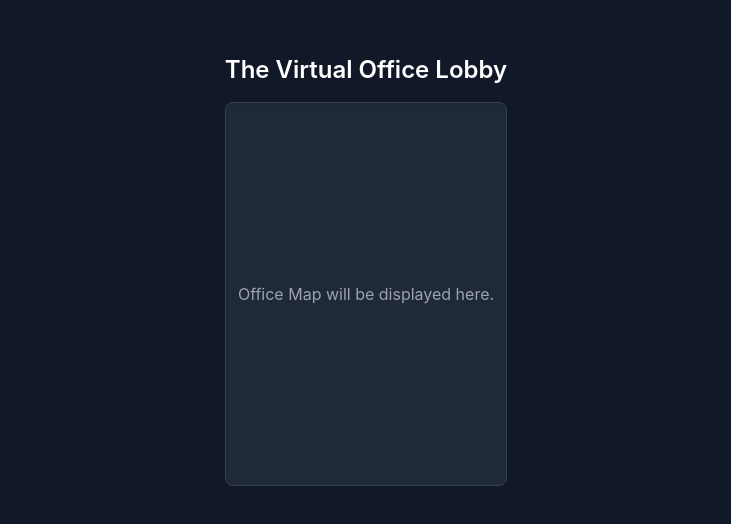
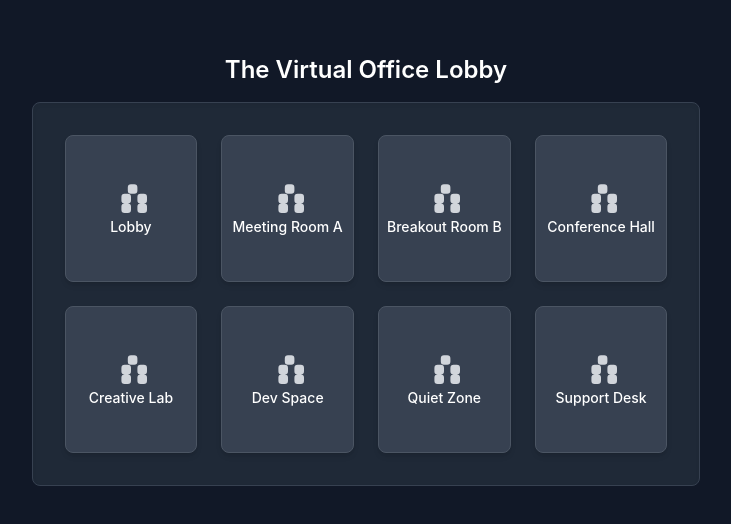
Before and after one commit to code-elixrs/online-virtual-workspace, a React (Vite) app: page / in a window 1280 px wide. Shown: the part 130-654 px from the top of the page, without its empty margins (274-1005 px from the left). Built offline with nearby package versions, Linux system fonts and the light colour scheme.

Commit message:
Task milestone 2.2

```diff
--- a/src/App.jsx
+++ b/src/App.jsx
@@ -1,21 +1,41 @@
 import React from 'react';
 import './index.css';
 
+// A simple component to represent a room on the map.
+// We'll use a placeholder icon for now.
+const Room = ({ name }) => {
+  return (
+    <div className="flex flex-col items-center justify-center p-2 bg-gray-700 text-white rounded-lg border border-gray-600 shadow-md">
+      <svg className="w-8 h-8 text-gray-300 mb-1" fill="currentColor" viewBox="0 0 20 20" xmlns="http://www.w3.org/2000/svg">
+        <path d="M10 2a2 2 0 00-2 2v2a2 2 0 002 2h2a2 2 0 002-2V4a2 2 0 00-2-2h-2zM4 10a2 2 0 012-2h2a2 2 0 012 2v2a2 2 0 01-2 2H6a2 2 0 01-2-2v-2zM14 10a2 2 0 012-2h2a2 2 0 012 2v2a2 2 0 01-2 2h-2a2 2 0 01-2-2v-2zM4 16a2 2 0 012-2h2a2 2 0 012 2v2a2 2 0 01-2 2H6a2 2 0 01-2-2v-2zM14 16a2 2 0 012-2h2a2 2 0 012 2v2a2 2 0 01-2 2h-2a2 2 0 01-2-2v-2z"></path>
+      </svg>
+      <span className="text-sm font-medium text-center">{name}</span>
+    </div>
+  );
+};
+
 // This is the LobbyView component. It will contain the virtual office map and all users.
-// For now, it's a simple placeholder.
 const LobbyView = () => {
   return (
     <div className="flex-1 flex flex-col items-center justify-center p-4">
       <h2 className="text-2xl font-semibold mb-4 text-white">The Virtual Office Lobby</h2>
-      <div className="bg-gray-800 border border-gray-700 w-full max-w-4xl h-96 rounded-lg shadow-inner flex items-center justify-center text-gray-400">
-        <p>Office Map will be displayed here.</p>
+      <div className="bg-gray-800 border border-gray-700 w-full max-w-4xl h-96 rounded-lg shadow-inner flex items-center justify-center text-gray-400 p-8">
+        <div className="grid grid-cols-4 gap-6 w-full h-full">
+          <Room name="Lobby" />
+          <Room name="Meeting Room A" />
+          <Room name="Breakout Room B" />
+          <Room name="Conference Hall" />
+          <Room name="Creative Lab" />
+          <Room name="Dev Space" />
+          <Room name="Quiet Zone" />
+          <Room name="Support Desk" />
+        </div>
       </div>
     </div>
   );
 };
 
 // The main App component will handle which view is displayed (Lobby, Room, etc.).
-// For now, we will just render the LobbyView.
 const App = () => {
   return (
     <div className="bg-gray-900 min-h-screen flex flex-col items-center justify-center">
```
